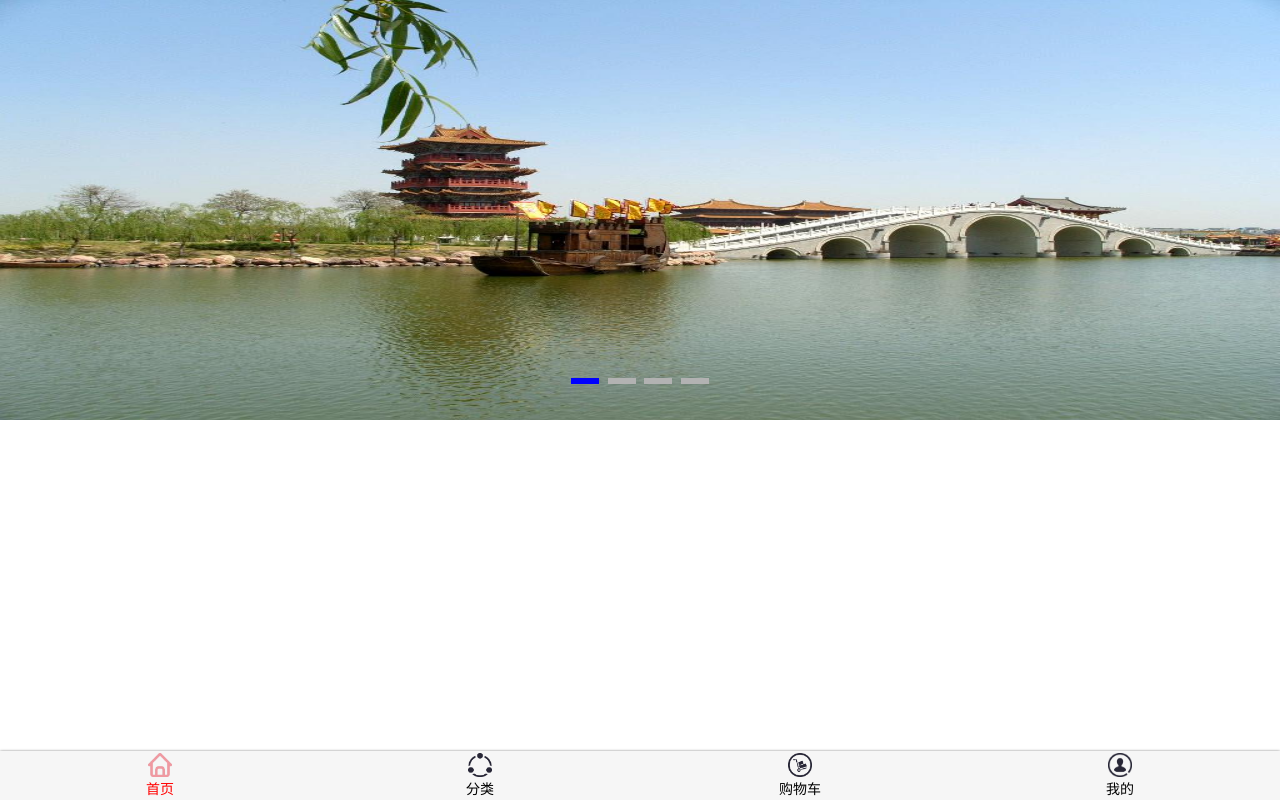
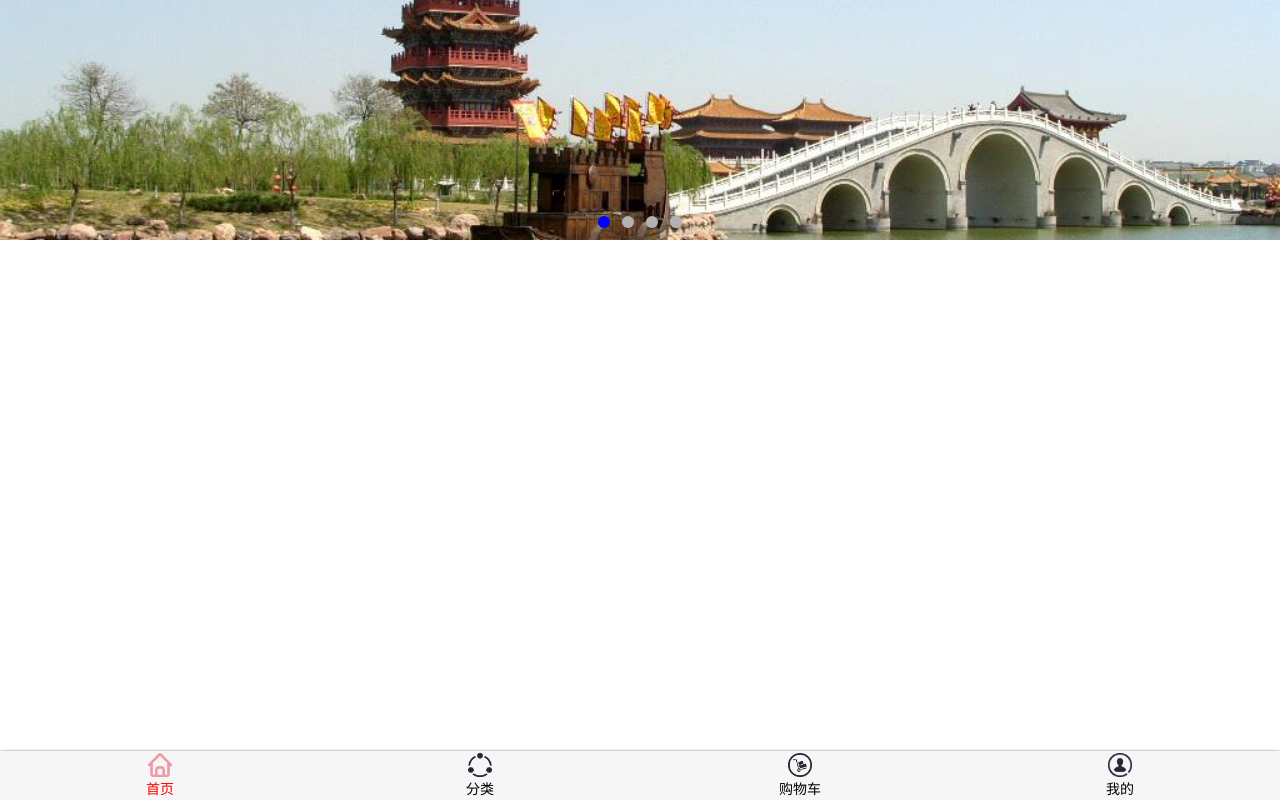
Before and after one commit to liuchuanjun/superMarket, a Vue app: page /home in a window 1280 px wide. Built offline with nearby package versions, Linux system fonts and the light colour scheme; the HTML template or start-up script is replaced by a standard one.

Commit message:
修改banner的显示样式
banner的样式改成绝对显示

```diff
--- a/src/components/common/banner/Banner.vue
+++ b/src/components/common/banner/Banner.vue
@@ -1,6 +1,6 @@
 <template>
 <div class="carousel-wrap carousel-height" id="carousel">
-<transition-group tag="ul" class='slide-ul' name="list">
+<!-- <transition-group tag="ul" class='slide-ul' name="list">
   <li v-for="(list,index) in slideList"
   v-bind:key="list.id"
   v-show="index===currentIndex"
@@ -13,7 +13,20 @@
       <img :src="list.image">
     </a>
   </li>
-</transition-group>
+</transition-group> -->
+<ul class='slide-ul' name="list">
+  <li v-for="(list) in slideList"
+  v-bind:key="list.id"
+  @mouseover="stop"
+  @mouseleave="go"
+  @touchstart.prevent.stop="handleStart"
+  @touchmove.prevent.stop="handleMove"
+  @touchend.prevent.stop="handleEnd">
+    <a href="#" >
+      <img :src="list.image">
+    </a>
+  </li>
+</ul>
 <div class="carousel-items">
   <span v-for="(item,index) in slideList.length" :class="{'active':index===currentIndex}" @mouseover="change(index)" :key="index"></span>
 </div>
@@ -62,37 +75,37 @@ methods:{
 
     clearInterval(this.timer)
     this.timer = null
-    this.startX = e.targetTouches[0].pageX;
+    this.startX = e.changedTouches[0].clientX;
   },
   handleMove(e){
 
     clearInterval(this.timer)
 
-    this.disX = e.targetTouches[0].pageX - this.startX
+    this.disX = e.changedTouches[0].clientX - this.startX
+  },
+  handleEnd(e){
 
-    alert(this.disX)
+    this.disX = e.changedTouches[0].clientX - this.startX
 
-    // if(this.disX < 0){
-    //
-    //   if (this.currentIndex == 0) {
-    //     this.currentIndex = this.slideList.length - 1
-    //   }
-    //   else {
-    //
-    //     this.currentIndex--
-    //   }
-    // }
-    // else if(this.disX > 0){
-    //
-    //   if (this.currentIndex > this.slideList.length - 1) {
-    //     this.currentIndex = 0
-    //   }
-    //   else {
-    //     this.currentIndex++
-    //   }
-    // }
-  },
-  handleEnd(){
+    if(this.disX < 0){
+
+      if (this.currentIndex > this.slideList.length - 1) {
+        this.currentIndex = 0
+      }
+      else {
+        this.currentIndex++
+      }
+    }
+    else if(this.disX > 0){
+
+      if (this.currentIndex == 0) {
+        this.currentIndex = this.slideList.length - 1
+      }
+      else {
+
+        this.currentIndex--
+      }
+    }
     this.timer = setInterval(() => {
       this.autoPlay()
     }, this.slidTime)
@@ -102,7 +115,7 @@ mounted() {
   //在DOM加载完成后，下个tick中开始轮播
   this.$nextTick(() => {
     this.timer = setInterval(() => {
-    this.autoPlay()
+    //this.autoPlay()
     }, this.slidTime)
   })
 }
@@ -110,34 +123,66 @@ mounted() {
 </script>
 <style lang="scss" scoped>
 
+// .carousel-wrap {
+//   position: relative;
+//   height:30rem;
+//   width: 100%;
+//   overflow: hidden;
+//   // 删除
+//   background-color: #fff;
+//   }
+// @media screen and (max-width:768px){
+//   .carousel-height{
+//   height:17rem;
+//   }
+// }
+// @media screen and (max-width:992px) and (min-width: 768px){
+//   .carousel-height{
+//   height:30rem;
+//   }
+// }
+// .slide-ul {
+//   width: 100%;
+//   height: 100%;
+//   li {
+//       position: absolute;
+//       width: 100%;
+//       height: 100%;
+//       img {
+//       width: 100%;
+//       height: 100%;
+//     }
+//   }
+// }
+//
 .carousel-wrap {
   position: relative;
-  height:30rem;
-  width: 100%;
+  height:30vh;
+  width: 100vw;
   overflow: hidden;
-  // 删除
   background-color: #fff;
 }
-@media screen and (max-width:768px){
-  .carousel-height{
-  height:17rem;
-  }
-}
-@media screen and (max-width:992px) and (min-width: 768px){
-  .carousel-height{
-  height:30rem;
-  }
-}
+
 .slide-ul {
-  width: 100%;
-  height: 100%;
-  li {
+
   position: absolute;
   width: 100%;
+  height: 30vh;
+
+  left: 0;
+
+  display: flex;
+
+  li {
+
+    width: 100vw;
     height: 100%;
+
     img {
-      width: 100%;
+
+      width: 100vw;
       height: 100%;
+      object-fit: cover;
     }
   }
 }
@@ -152,31 +197,53 @@ mounted() {
   font-size: 0;
   span {
     display: inline-block;
-    height: 0.4rem;
-    width: 2rem;
-    margin: 0 0.3rem;
+    height: 12px;
+    width: 12px;
+    border-radius: 50%;
     background-color: #b2b2b2;
     cursor: pointer;
+    margin: 0 6px;
   }
   .active {
     background-color: blue;
   }
 }
-  .list-enter-to {
-    transition: all 1s ease;
-    transform: translateX(0);
-  }
 
-.list-leave-active {
-  transition: all 1s ease;
-  transform: translateX(-100%)
-}
-
-.list-enter {
-  transform: translateX(100%)
-}
-
-.list-leave {
-  transform: translateX(0)
-}
+// .carousel-items {
+//   position: absolute;
+//   z-index: 10;
+//   top: 90%;
+//   width: 100%;
+//   margin: 0 auto;
+//   text-align: center;
+//   font-size: 0;
+//   span {
+//     display: inline-block;
+//     height: 0.4rem;
+//     width: 2rem;
+//     margin: 0 0.3rem;
+//     background-color: #b2b2b2;
+//     cursor: pointer;
+//   }
+//   .active {
+//     background-color: blue;
+//   }
+// }
+//   .list-enter-to {
+//     transition: all 1s ease;
+//     transform: translateX(0);
+//   }
+//
+// .list-leave-active {
+//   transition: all 1s ease;
+//   transform: translateX(-100%)
+// }
+//
+// .list-enter {
+//   transform: translateX(100%)
+// }
+//
+// .list-leave {
+//   transform: translateX(0)
+// }
 </style>
```
Lines whose indentation alone changed are shown as unchanged.
